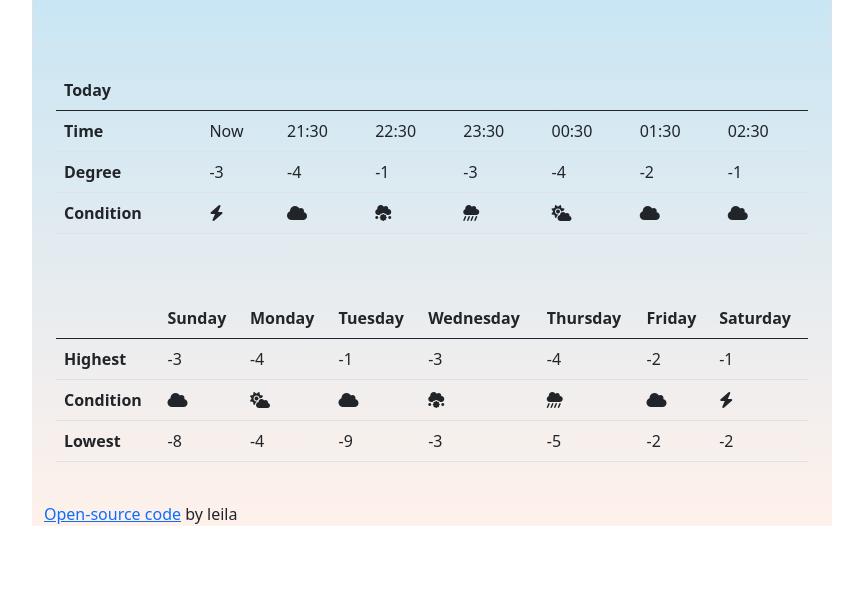
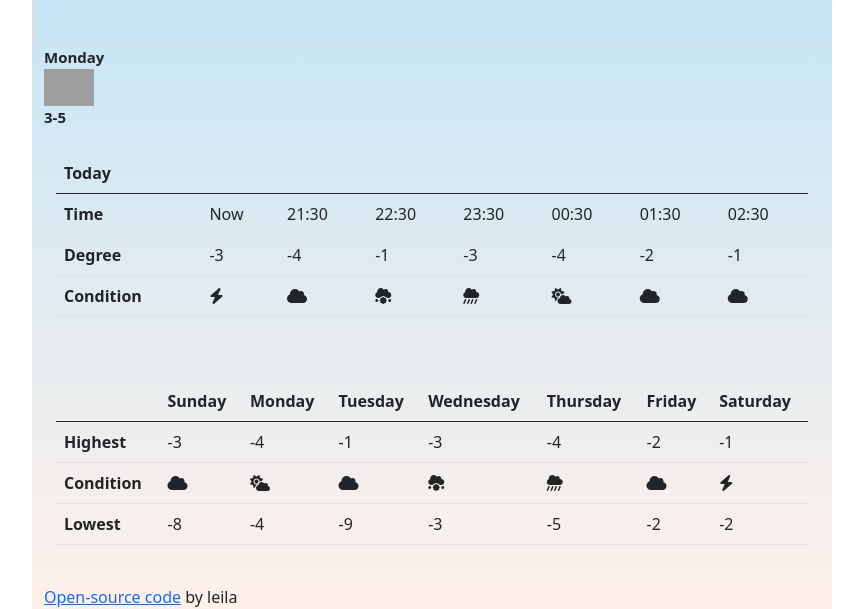
Before and after one commit to leilamahmoudi/weather_app, a plain HTML site: page index.html in a window 1280 px wide. Shown: the part 284-893 px from the top of the page, without its empty margins (208-1071 px from the left). Before the commit the page ends 810 px from the top, so only its background shows below. Drawn offline with nearby package versions, Linux system fonts and the light colour scheme; grey boxes are pictures that could not be loaded.

Commit message:
Add first forcast section

```diff
--- a/index.html
+++ b/index.html
@@ -84,6 +84,16 @@
           alt="weather"
         />
       </div>
+
+      <div class="row weather-forcast-container">
+        <div class="col-2">
+          <strong>Monday</strong>
+          <img class="weather-icon-first" src="https://ssl.gstatic.com/onebox/weather/64/partly_cloudy.png" alt="">
+          </img>
+          <div class="weather-forcast"><strong>3</strong>-5</div>
+        </div>
+      </div>
+
       <div class="row p-4">
         <table class="table">
           <thead>
--- a/src/style.css
+++ b/src/style.css
@@ -34,3 +34,12 @@
   color: black;
   text-decoration: solid;
 }
+.weather-forcast-container {
+  color: #212529;
+  font-size: 15px;
+  font-weight: bold;
+  line-height: 1.5;
+}
+.weather-icon-first {
+  width: 50px;
+}
```
